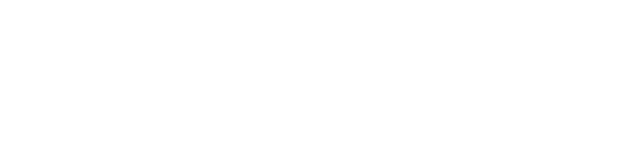
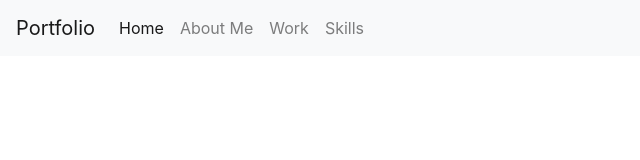
Before and after one commit to Jmotsi/Bootstrap-Portfolio, a plain HTML site: page index.html in a window 1280 px wide. Shown: the whole page, without its empty margins (0-640 px from the left). Drawn offline with nearby package versions, Linux system fonts and the light colour scheme.

Commit message:
added the navbar and made the neccessary links

```diff
--- a/index.html
+++ b/index.html
@@ -5,8 +5,30 @@
     <meta http-equiv="X-UA-Compatible" content="IE=edge">
     <meta name="viewport" content="width=device-width, initial-scale=1.0">
     <title>Document</title>
+    <link rel="stylesheet" href="https://cdn.jsdelivr.net/npm/bootstrap@4.1.3/dist/css/bootstrap.min.css" integrity="sha384-MCw98/SFnGE8fJT3GXwEOngsV7Zt27NXFoaoApmYm81iuXoPkFOJwJ8ERdknLPMO" crossorigin="anonymous">
 </head>
 <body>
 
+    <nav class="navbar navbar-expand-lg navbar-light bg-light">
+        <a class="navbar-brand" href="#">Portfolio</a>
+        <button class="navbar-toggler" type="button" data-toggle="collapse" data-target="#navbarNavAltMarkup" aria-controls="navbarNavAltMarkup" aria-expanded="false" aria-label="Toggle navigation">
+          <span class="navbar-toggler-icon"></span>
+        </button>
+        <div class="collapse navbar-collapse" id="navbarNavAltMarkup">
+          <div class="navbar-nav">
+            <a class="nav-item nav-link active" href="#">Home <span class="sr-only">(current)</span></a>
+            <a class="nav-item nav-link" href="#">About Me</a>
+            <a class="nav-item nav-link" href="#">Work</a>
+            <a class="nav-item nav-link" href="#">Skills</a>
+          </div>
+        </div>
+      </nav>
+
+
+
+    <script src="https://code.jquery.com/jquery-3.3.1.slim.min.js" integrity="sha384-q8i/X+965DzO0rT7abK41JStQIAqVgRVzpbzo5smXKp4YfRvH+8abtTE1Pi6jizo" crossorigin="anonymous"></script>
+<script src="https://cdn.jsdelivr.net/npm/popper.js@1.14.3/dist/umd/popper.min.js" integrity="sha384-ZMP7rVo3mIykV+2+9J3UJ46jBk0WLaUAdn689aCwoqbBJiSnjAK/l8WvCWPIPm49" crossorigin="anonymous"></script>
+<script src="https://cdn.jsdelivr.net/npm/bootstrap@4.1.3/dist/js/bootstrap.min.js" integrity="sha384-ChfqqxuZUCnJSK3+MXmPNIyE6ZbWh2IMqE241rYiqJxyMiZ6OW/JmZQ5stwEULTy" crossorigin="anonymous"></script>
+
 </body>
 </html>
```
